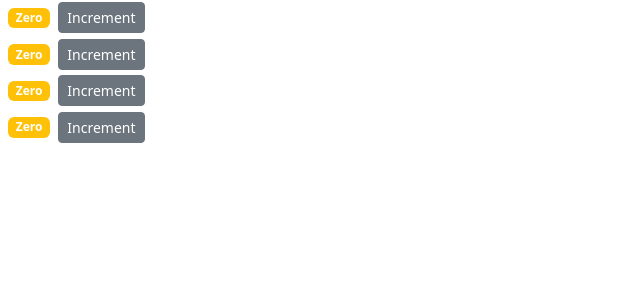
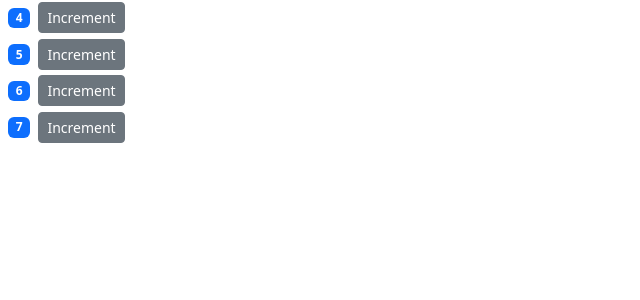
Before and after one commit to IMAMSGIT/counter-increase-react-app, a React (Create React App) app: page / in a window 1280 px wide. Shown: the top 300 px of the page, without its empty margins (0-640 px from the left). Built offline with nearby package versions, Linux system fonts and the light colour scheme.

Commit message:
'props' property introduction

```diff
--- a/src/components/counter.jsx
+++ b/src/components/counter.jsx
@@ -1,8 +1,9 @@
 import React, { Component } from "react";
+import Counters from "./counters";
 class Counter extends Component {
   // state object to pass data
   stateExample = {
-    countNow: 0,
+    countNow: this.props.value,
   };
   // must render method
 
@@ -11,10 +12,13 @@ class Counter extends Component {
     // We have to call the built in setState method
     // and pass a object
     console.log(product);
+    // in setState your chosen name: the updated property name
     this.setState({ justName: this.stateExample.countNow++ });
   };
 
   render() {
+    // Every component has props,thus we can set values in state
+    // property which is an JS object
     return (
       <div>
         <span className={this.changeBadge()}>{this.showCount()}</span>
--- a/src/components/counters.jsx
+++ b/src/components/counters.jsx
@@ -3,17 +3,17 @@ import Counter from "./counter";
 class Counters extends Component {
   state = {
     countersPass: [
-      { id: 1, value: 0 },
-      { id: 2, value: 0 },
-      { id: 3, value: 0 },
-      { id: 4, value: 0 },
+      { id: 1, value: 4 },
+      { id: 2, value: 5 },
+      { id: 3, value: 6 },
+      { id: 4, value: 7 },
     ],
   };
   render() {
     return (
       <div>
         {this.state.countersPass.map((cPass) => (
-          <Counter key={cPass.id}></Counter>
+          <Counter key={cPass.id} value={cPass.value}></Counter>
         ))}
       </div>
     );
```
